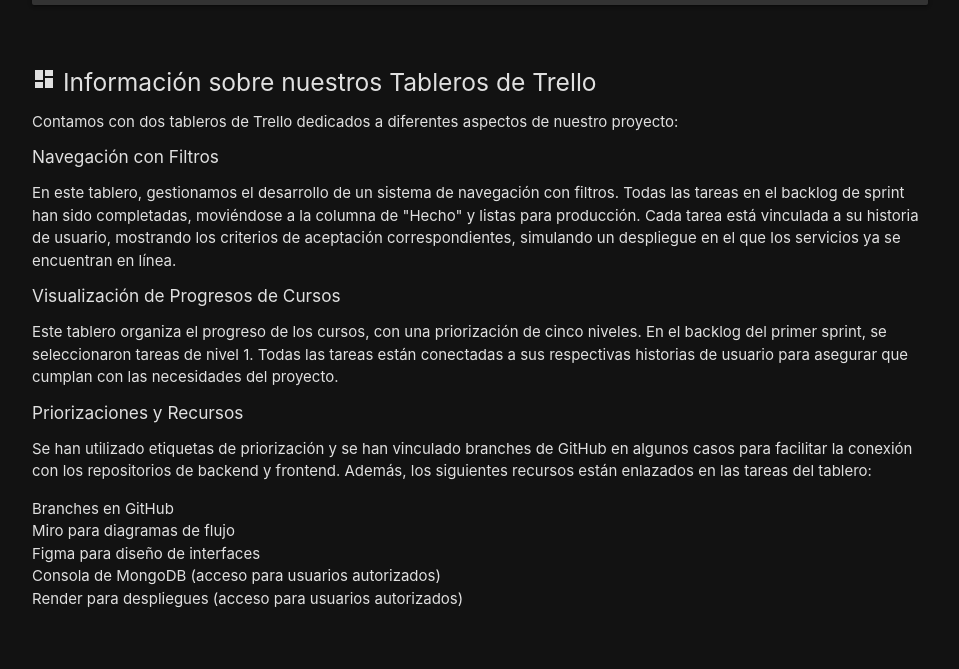
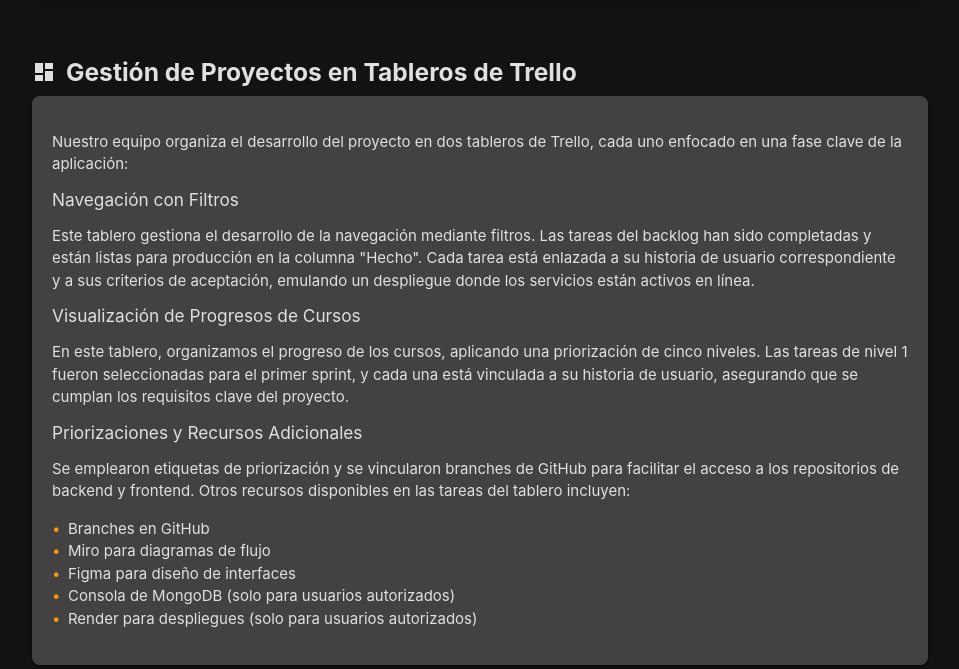
Before and after one commit to diegolanu89/ortMVPback, a website: page public/index.html in a window 1280 px wide. Shown: the part 1460-2129 px from the top of the page, without its empty margins (160-1119 px from the left). Drawn offline with nearby package versions, Linux system fonts and the light colour scheme.

Commit message:
figma link

```diff
--- a/public/index.html
+++ b/public/index.html
@@ -30,9 +30,8 @@
     }
     .card-panel {
       background-color: #424242;
-    }
-    .collection-item, .highlight, .table-container {
-      background-color: #333;
+      padding: 20px;
+      border-radius: 8px;
     }
     .btn, .btn:hover {
       background-color: #ff9800;
@@ -40,15 +39,40 @@
     .table th, .table td {
       color: #e0e0e0;
     }
-    .collection-item {
-      color: #e0e0e0;
-    }
     .footer-links a {
       color: #ff9800;
       margin-right: 10px;
     }
+    h5 {
+      color: #ff9800;
+    }
+    .section-title {
+      display: flex;
+      align-items: center;
+      gap: 10px;
+      font-weight: bold;
+      color: #e0e0e0;
+    }
+    ul.custom-bullets li {
+      list-style: none;
+      padding-left: 1.5em;
+      text-indent: -1.5em;
+    }
+    ul.custom-bullets li:before {
+      content: "•";
+      color: #ff9800;
+      padding-right: 0.5em;
+    }
     .collection .collection-item {
       background-color: #333333;
+    }
+
+    #center{
+      display: flex;
+    flex-direction: row;
+    align-content: center;
+    justify-content: center;
+    align-items: center;
     }
   </style>
 </head>
@@ -134,24 +158,26 @@
 
       <!-- Sección de Información sobre los Tableros de Trello -->
       <div class="section">
-        <h5><i class="material-icons">dashboard</i> Información sobre nuestros Tableros de Trello</h5>
-        <p>Contamos con dos tableros de Trello dedicados a diferentes aspectos de nuestro proyecto:</p>
+        <h5 class="section-title"><i class="material-icons">dashboard</i> Gestión de Proyectos en Tableros de Trello</h5>
+        <div class="card-panel">
+          <p>Nuestro equipo organiza el desarrollo del proyecto en dos tableros de Trello, cada uno enfocado en una fase clave de la aplicación:</p>
 
           <h6>Navegación con Filtros</h6>
-        <p>En este tablero, gestionamos el desarrollo de un sistema de navegación con filtros. Todas las tareas en el backlog de sprint han sido completadas, moviéndose a la columna de "Hecho" y listas para producción. Cada tarea está vinculada a su historia de usuario, mostrando los criterios de aceptación correspondientes, simulando un despliegue en el que los servicios ya se encuentran en línea.</p>
+          <p>Este tablero gestiona el desarrollo de la navegación mediante filtros. Las tareas del backlog han sido completadas y están listas para producción en la columna "Hecho". Cada tarea está enlazada a su historia de usuario correspondiente y a sus criterios de aceptación, emulando un despliegue donde los servicios están activos en línea.</p>
 
           <h6>Visualización de Progresos de Cursos</h6>
-        <p>Este tablero organiza el progreso de los cursos, con una priorización de cinco niveles. En el backlog del primer sprint, se seleccionaron tareas de nivel 1. Todas las tareas están conectadas a sus respectivas historias de usuario para asegurar que cumplan con las necesidades del proyecto.</p>
+          <p>En este tablero, organizamos el progreso de los cursos, aplicando una priorización de cinco niveles. Las tareas de nivel 1 fueron seleccionadas para el primer sprint, y cada una está vinculada a su historia de usuario, asegurando que se cumplan los requisitos clave del proyecto.</p>
 
-        <h6>Priorizaciones y Recursos</h6>
-        <p>Se han utilizado etiquetas de priorización y se han vinculado branches de GitHub en algunos casos para facilitar la conexión con los repositorios de backend y frontend. Además, los siguientes recursos están enlazados en las tareas del tablero:</p>
-        <ul>
+          <h6>Priorizaciones y Recursos Adicionales</h6>
+          <p>Se emplearon etiquetas de priorización y se vincularon branches de GitHub para facilitar el acceso a los repositorios de backend y frontend. Otros recursos disponibles en las tareas del tablero incluyen:</p>
+          <ul class="custom-bullets">
             <li>Branches en GitHub</li>
             <li>Miro para diagramas de flujo</li>
             <li>Figma para diseño de interfaces</li>
-          <li>Consola de MongoDB (acceso para usuarios autorizados)</li>
-          <li>Render para despliegues (acceso para usuarios autorizados)</li>
+            <li>Consola de MongoDB (solo para usuarios autorizados)</li>
+            <li>Render para despliegues (solo para usuarios autorizados)</li>
           </ul>
+        </div>
       </div>
 
       <div class="section">
@@ -195,10 +221,20 @@
         <p class="footer-links">
           <a href="https://trello.com/b/STEQRcRB/grupo-3-release-1-filtros" target="_blank">Tablero de Trello 1</a> |
           <a href="https://trello.com/b/JNcZlpbk/grupo-3-relase-1-progreso" target="_blank">Tablero de Trello 2</a> |
-          <a href="https://figma.com" target="_blank">Diseño en Figma</a>
+          <a href="https://figma.com" target="_blank">Diseño en Figma</a> |
+          <a href="https://github.com/diegolanu89/ortMVPback" target="_blank">Repositorio Backend</a> |
+          <a href="https://github.com/diegolanu89/ortMVP" target="_blank">Repositorio Frontend</a>
         </p>
       </div>
     </div>
+
+
+    <div id="center" class="section">
+      <iframe style="border: 1px solid rgba(0, 0, 0, 0.1);" width="800" height="450" src="https://embed.figma.com/design/iA2HtB3QMJub29mvJzXGDk/Programacion-Nuevas-Tecnologias?node-id=3-3&embed-host=share" allowfullscreen></iframe>
+
+    </div>
+
+
   </main>
 
   <footer class="page-footer">
```
Lines whose indentation alone changed are shown as unchanged.
